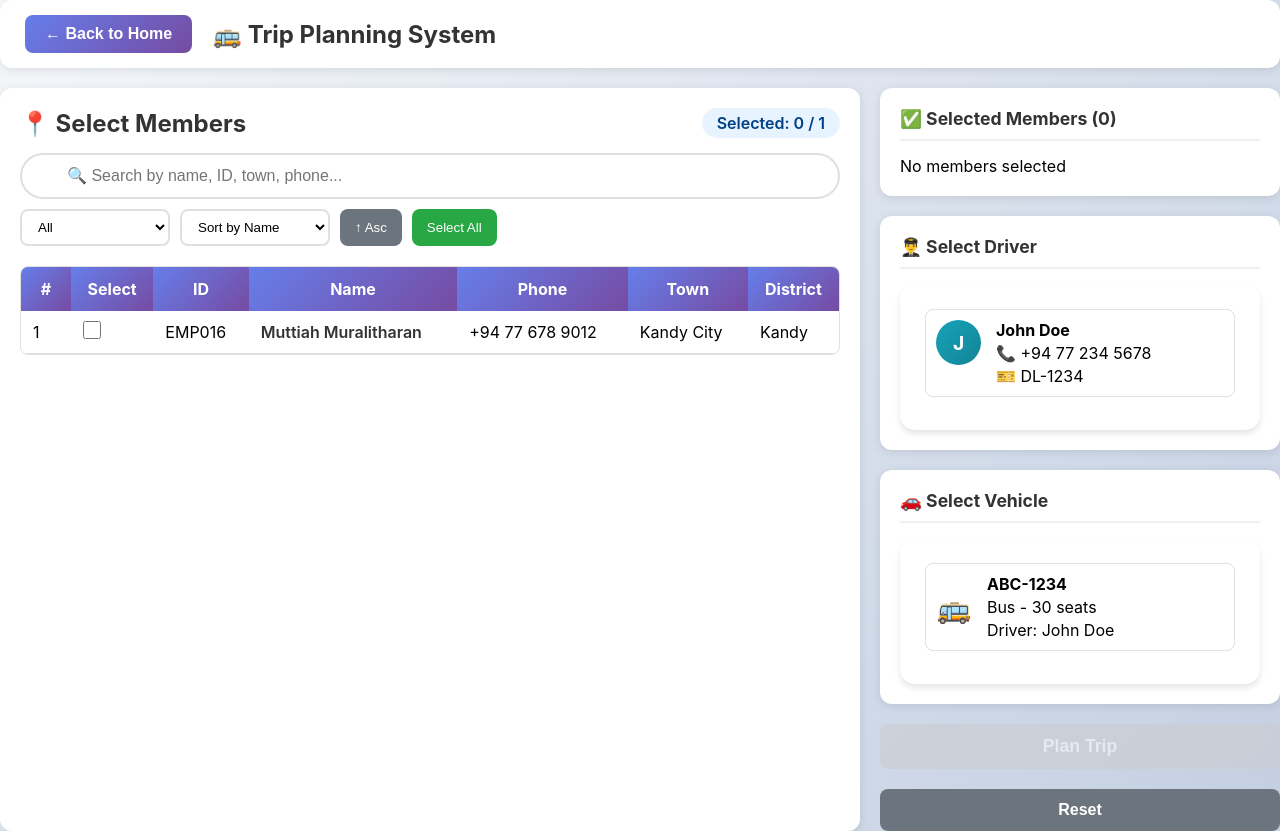
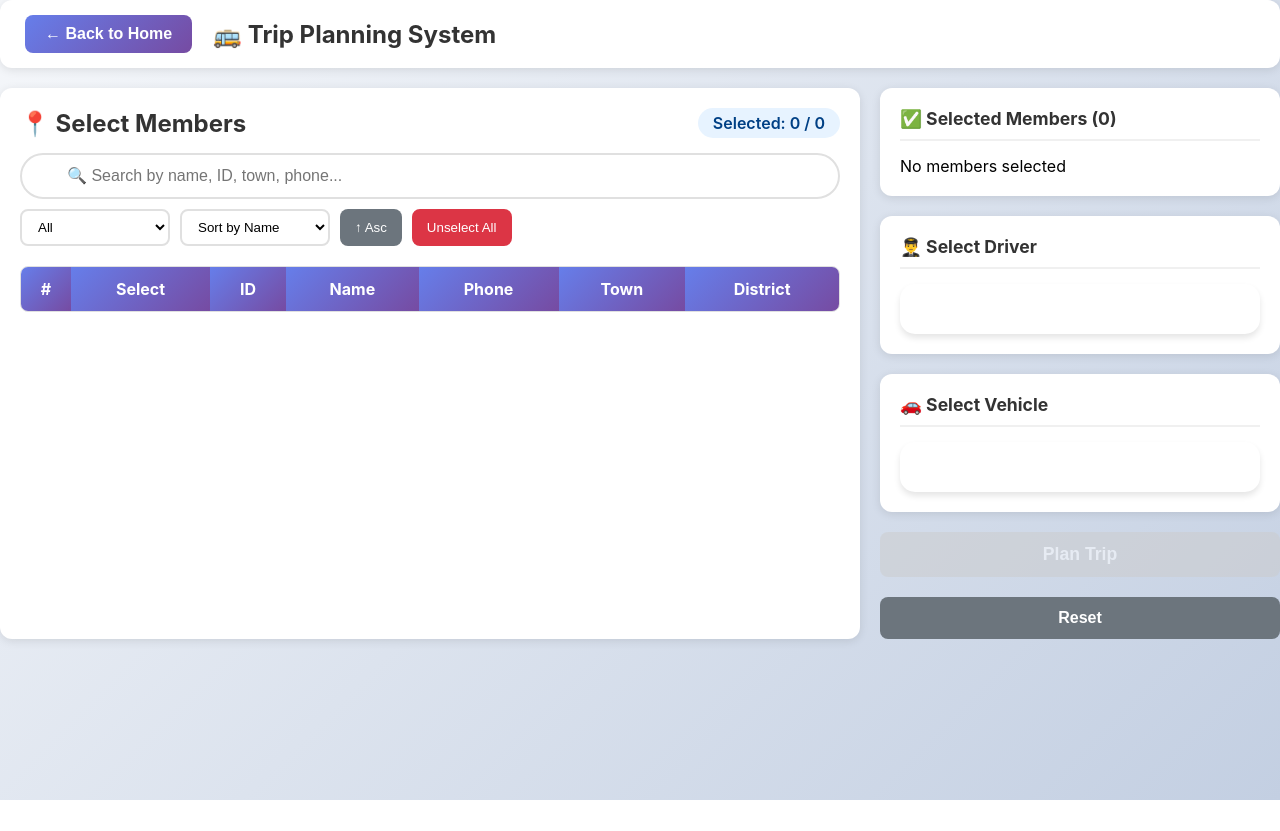
Before and after one commit to kala726/office-transport-system, a React (Create React App) app: page /trip-planning in a window 1280 px wide. After the commit the page ends 800 px from the top, so only its background shows below. Built offline with nearby package versions, Linux system fonts and the light colour scheme; sample sign-in values are in the browser's storage.

Commit message:
Initial commit

```diff
--- a/src/components/TripPlanning.js
+++ b/src/components/TripPlanning.js
@@ -8,18 +8,17 @@ const TripPlanning = () => {
   // Sample Members Data (වැඩිපුර members)
   const [members] = useState([
 
-    { id: 16, memberId: 'EMP016', name: 'Muttiah Muralitharan', district: 'Kandy', town: 'Kandy City', phone: '+94 77 678 9012', status: 'Active' },
+
   ]);
 
   // Sample Drivers Data
   const [drivers] = useState([
-    { id: 1, name: 'John Doe', licenseNo: 'DL-1234', phone: '+94 77 234 5678', experience: 8, status: 'Available' },
+
 
   ]);
 
   // Sample Vehicles Data
   const [vehicles] = useState([
-    { id: 1, registrationNo: 'ABC-1234', type: 'Bus', capacity: 30, driver: 'John Doe', status: 'Active' },
 
   ]);
 
```
Also changed, not shown: vercel.json (added), 2 other files (tests, documents, lock files or other folders).
